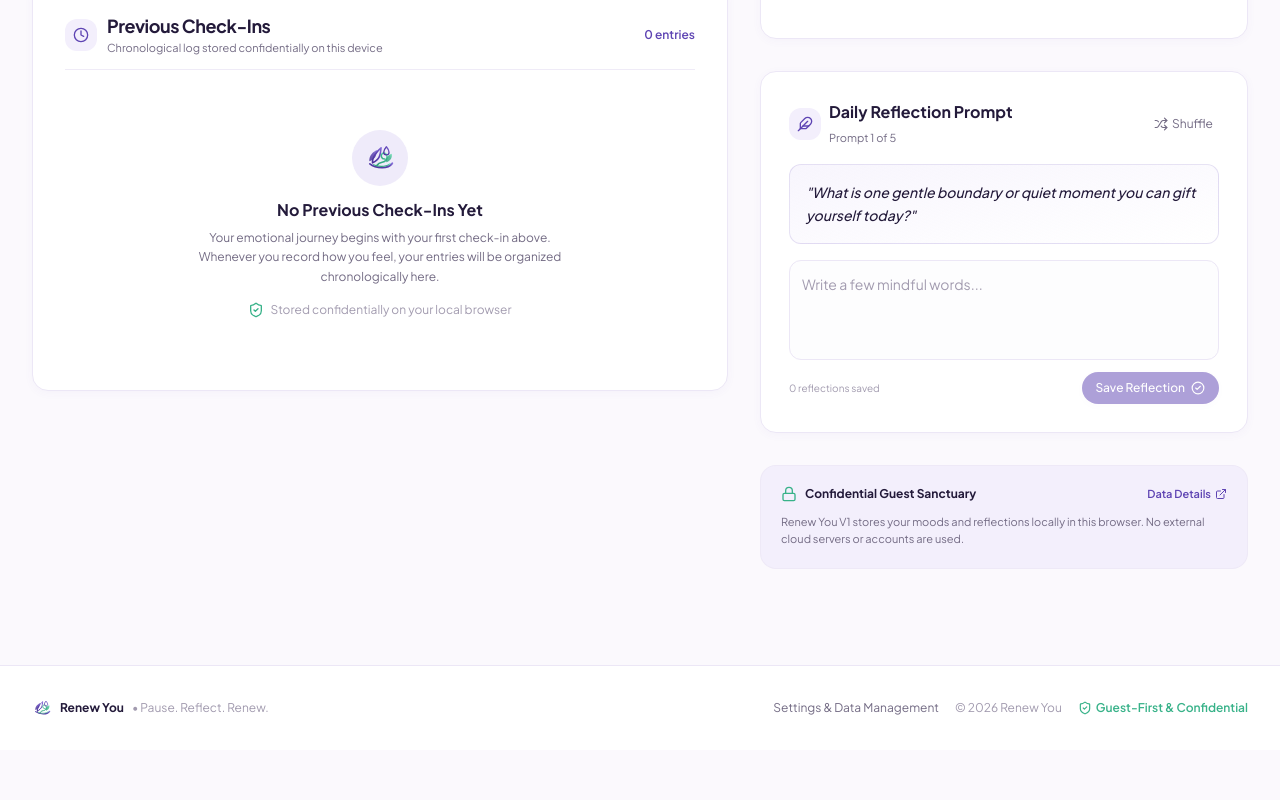
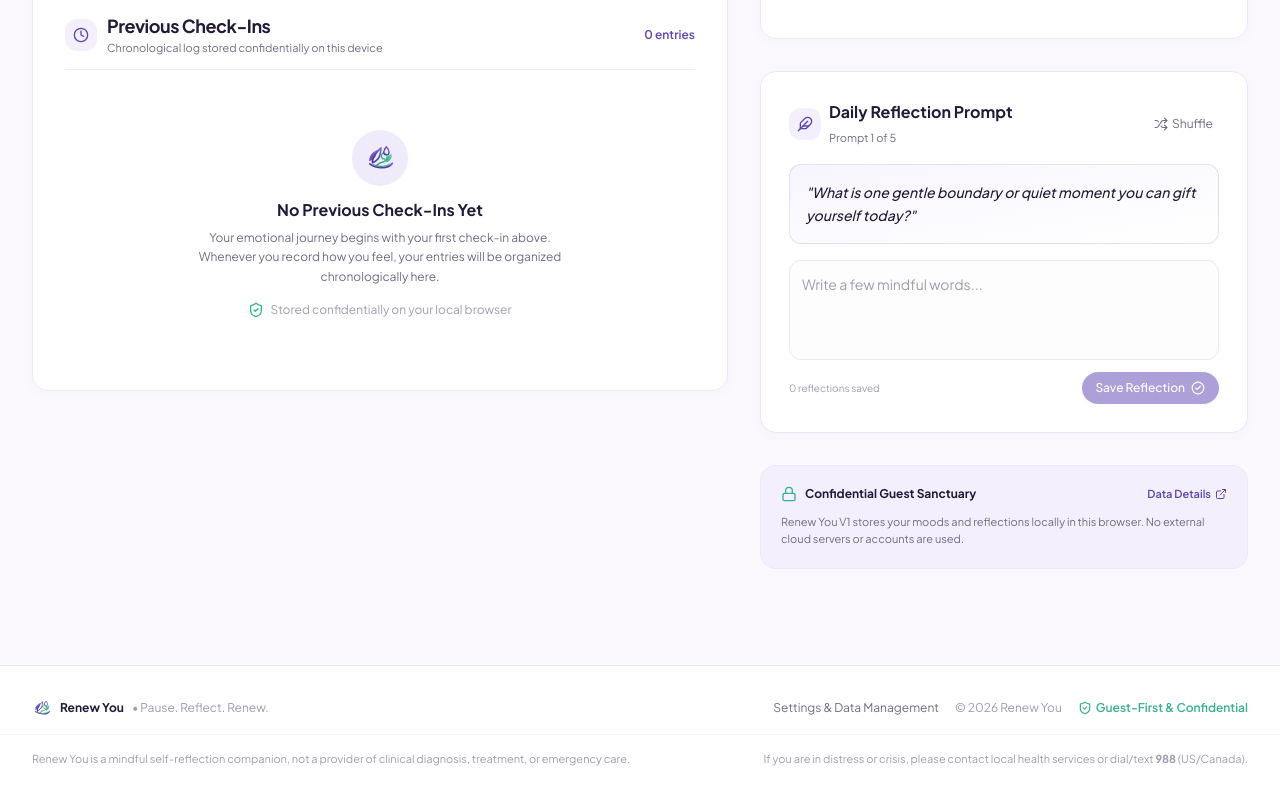
Before and after one commit to mufasa-droid/renew-you, a Next.js app: page / in a window 1280 px wide. Shown: the part 1210-2010 px from the top of the page. Before the commit the page ends 1960 px from the top, so only its background shows below. Built offline with nearby package versions, Linux system fonts and the light colour scheme.

Commit message:
chore: finalize V1 with emergency care disclaimer and non-clinical notice

```diff
--- a/src/app/page.tsx
+++ b/src/app/page.tsx
@@ -477,6 +477,12 @@ export default function RenewYouHomepage() {
             </span>
           </div>
         </div>
+
+        {/* Wellness & Emergency Care Disclaimer */}
+        <div className="max-w-7xl mx-auto px-4 sm:px-6 lg:px-8 mt-4 pt-4 border-t border-sanctuary-border/40 text-[11px] text-sanctuary-text-muted text-center flex flex-col sm:flex-row items-center justify-between gap-2">
+          <span>Renew You is a mindful self-reflection companion, not a provider of clinical diagnosis, treatment, or emergency care.</span>
+          <span>If you are in distress or crisis, please contact local health services or dial/text <strong>988</strong> (US/Canada).</span>
+        </div>
       </footer>
     </div>
   );
--- a/src/app/settings/page.tsx
+++ b/src/app/settings/page.tsx
@@ -499,6 +499,12 @@ export default function SettingsPage() {
             </span>
           </div>
         </div>
+
+        {/* Wellness & Emergency Care Disclaimer */}
+        <div className="max-w-5xl mx-auto px-4 sm:px-6 lg:px-8 mt-4 pt-4 border-t border-sanctuary-border/40 text-[11px] text-sanctuary-text-muted text-center flex flex-col sm:flex-row items-center justify-between gap-2">
+          <span>Renew You is a mindful self-reflection companion, not a provider of clinical diagnosis, treatment, or emergency care.</span>
+          <span>If you are in distress or crisis, please contact local health services or dial/text <strong>988</strong> (US/Canada).</span>
+        </div>
       </footer>
     </div>
   );
```
